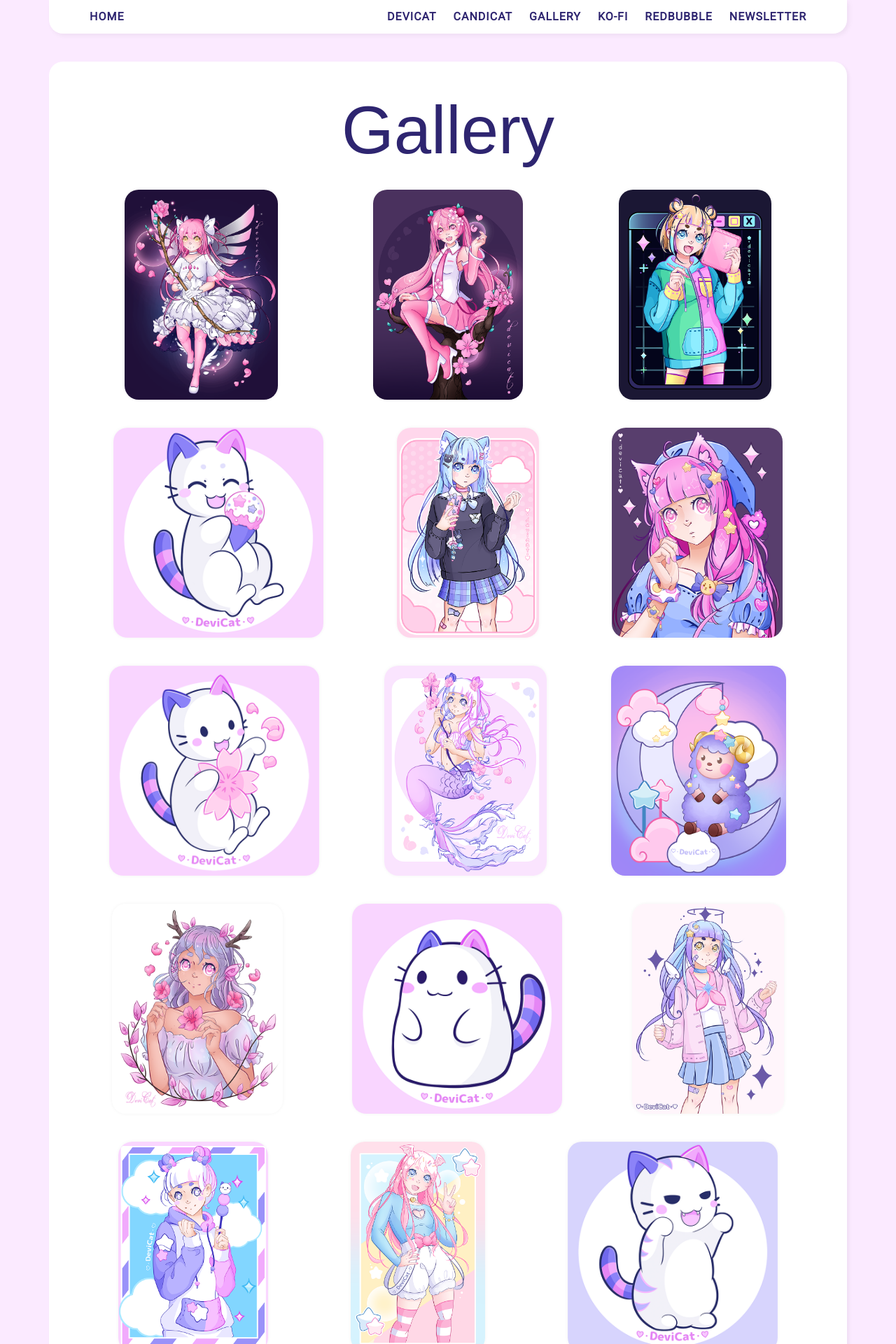
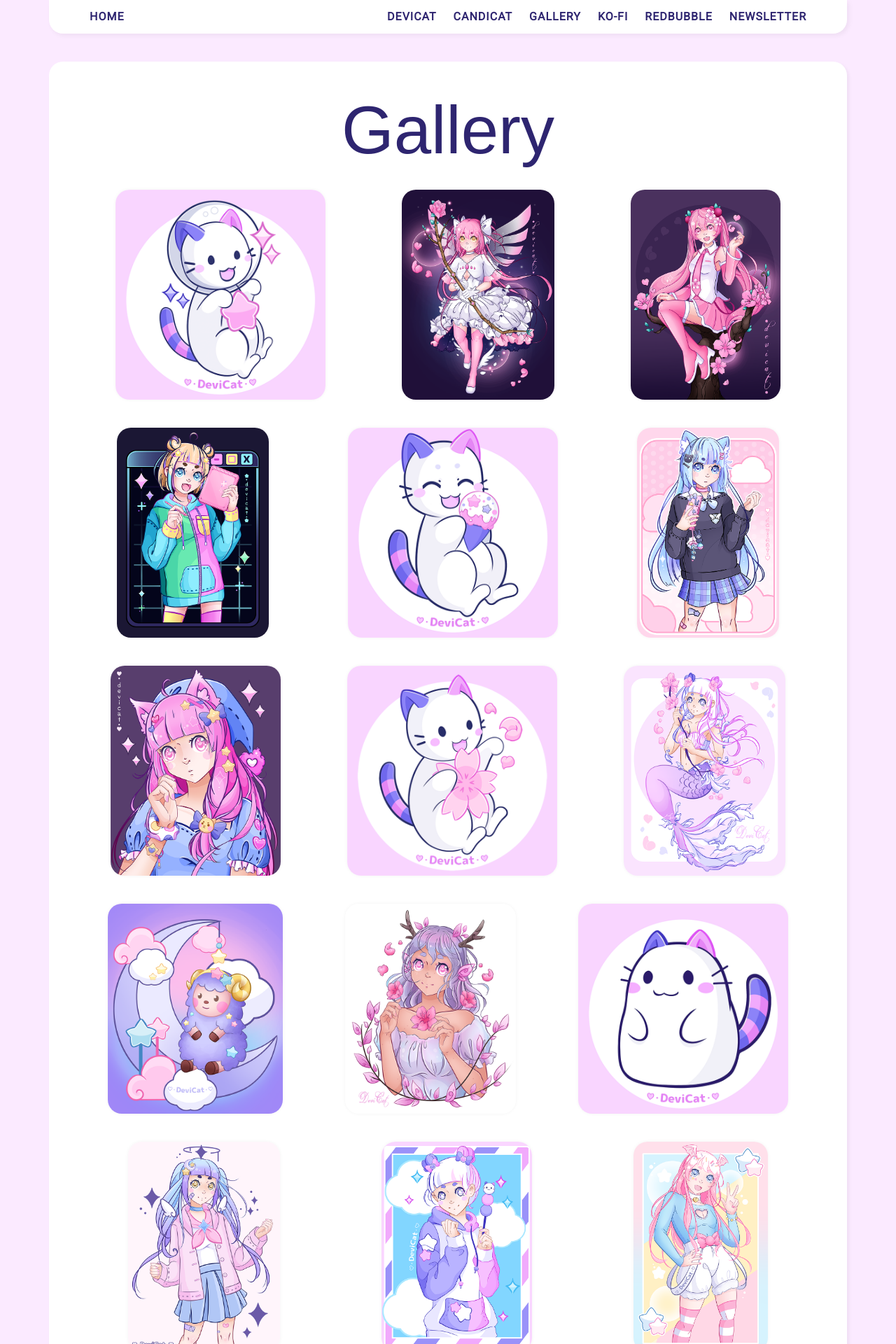
Before and after one commit to DeviCatOutlet/devicatoutlet.github.io, a Jekyll site: the page built from gallery.md, in a window 1280 px wide. Shown: the top 1920 px of the page at 70% size. Built offline with Jekyll 4.4.1, drawn with Linux system fonts in a browser that asks for light colours; some web fonts are replaced; our own code applies the rules of GitHub Pages for plain Markdown files.

Commit message:
Update Gallery
Add candicatspacecat2022.png to gallery

```diff
--- a/gallery.md
+++ b/gallery.md
@@ -1,5 +1,6 @@
 # Gallery
 
+![CandiCat In Space](img/CandiCatSpaceCat2022.png)
 ![Goddess Madoka - Madoka Magica](img/GoddessMadoka2022.png)
 ![Sakura Hatsune Miku - Vocaloid](img/HatsuneMikuSakura2022.png)
 ![Shyfoxx DTIYS](img/ShyfoxxDTIYS2022.png)
```
Also changed, not shown: img/CandiCatSpaceCat2022.png (added).
